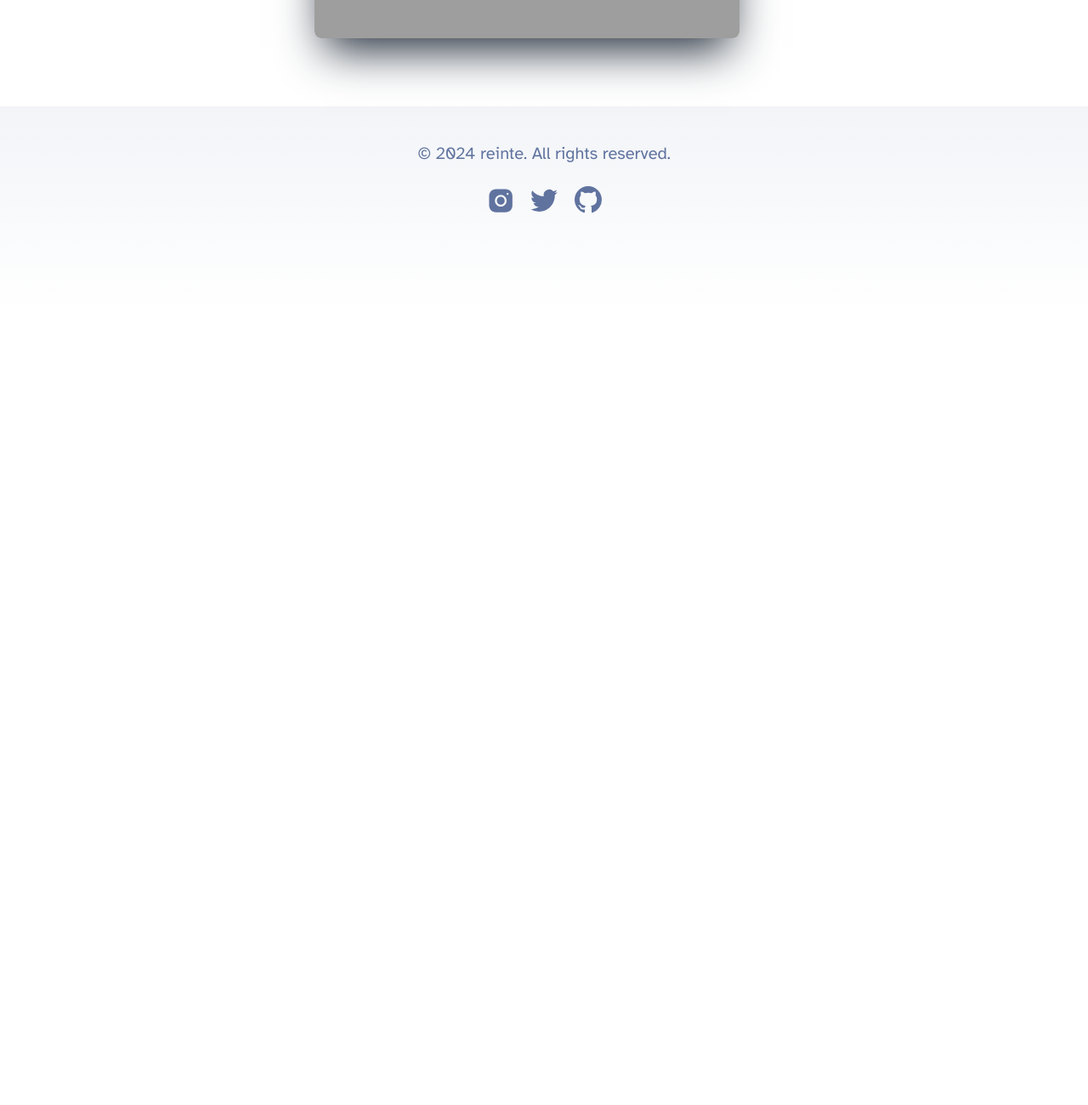
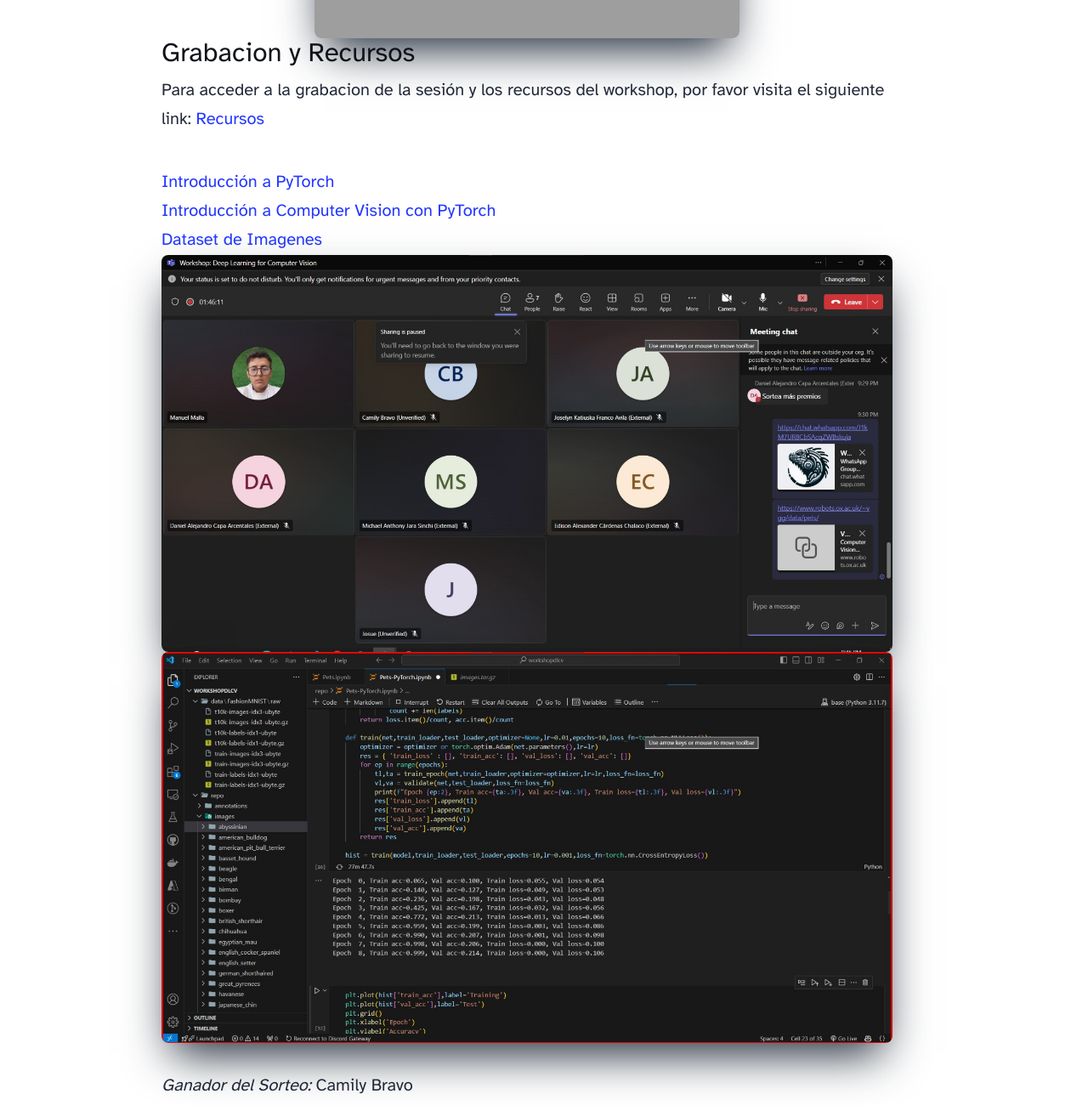
Before and after one commit to reinte/reinte.github.io, an Astro site: page /blog/dlcv in a window 1280 px wide. Shown: the part 1840-3140 px from the top of the page at 85% size. Before the commit the page ends 2211 px from the top, so only its background shows below. Built offline with nearby package versions, Linux system fonts and the light colour scheme; Astro itself is replaced by a stand-in of ours; grey boxes are pictures that could not be loaded.

Commit message:
dlcv post update

```diff
--- a/src/content/blog/dlcv.mdx
+++ b/src/content/blog/dlcv.mdx
@@ -20,3 +20,20 @@ Al final del workshop se realizara un sorteo de medias largas de regalo de Micro
 <div class="flex justify-center items-center gap-4 flex-wrap">
     <img src="/dlcv/flyer.png" alt="flyer-1" class="shadow-2xl shadow-gray-800" style={{ width: '500px', height: 'auto' }} />
 </div>
+
+#### Grabacion y Recursos
+Para acceder a la grabacion de la sesión y los recursos del workshop, por favor visita el siguiente link: [Recursos](https://stdntpartners-my.sharepoint.com/:f:/g/personal/manuel_malla_studentambassadors_com/EgOdaggg-cZDuNIj66M9AFoBkNJZOr9SL64VXL_eAgAMjw?e=KQDAFU)
+- [Introducción a PyTorch](https://learn.microsoft.com/training/modules/intro-machine-learning-pytorch/?wt.mc_id=studentamb_327498)
+- [Introducción a Computer Vision con PyTorch](https://learn.microsoft.com/training/modules/intro-computer-vision-pytorch/?wt.mc_id=studentamb_327498)
+- [Dataset de Imagenes](https://thor.robots.ox.ac.uk/~vgg/data/pets/images.tar.gz)
+
+<div class="flex justify-center items-center gap-4 flex-wrap">
+    <img src="/dlcv/sesion.jpg" alt="cover" class="shadow-2xl shadow-gray-800" style={{ width: '1000px', height: 'auto' }} />
+</div>
+
+<div class="flex justify-center items-center gap-4 flex-wrap">
+    <img src="/dlcv/code.jpg" alt="cover" class="shadow-2xl shadow-gray-800" style={{ width: '1000px', height: 'auto' }} />
+</div>
+
+<br/>
+*Ganador del Sorteo:* Camily Bravo
```
Also changed, not shown: public/dlcv/code.jpg (added), public/dlcv/sesion.jpg (added).
